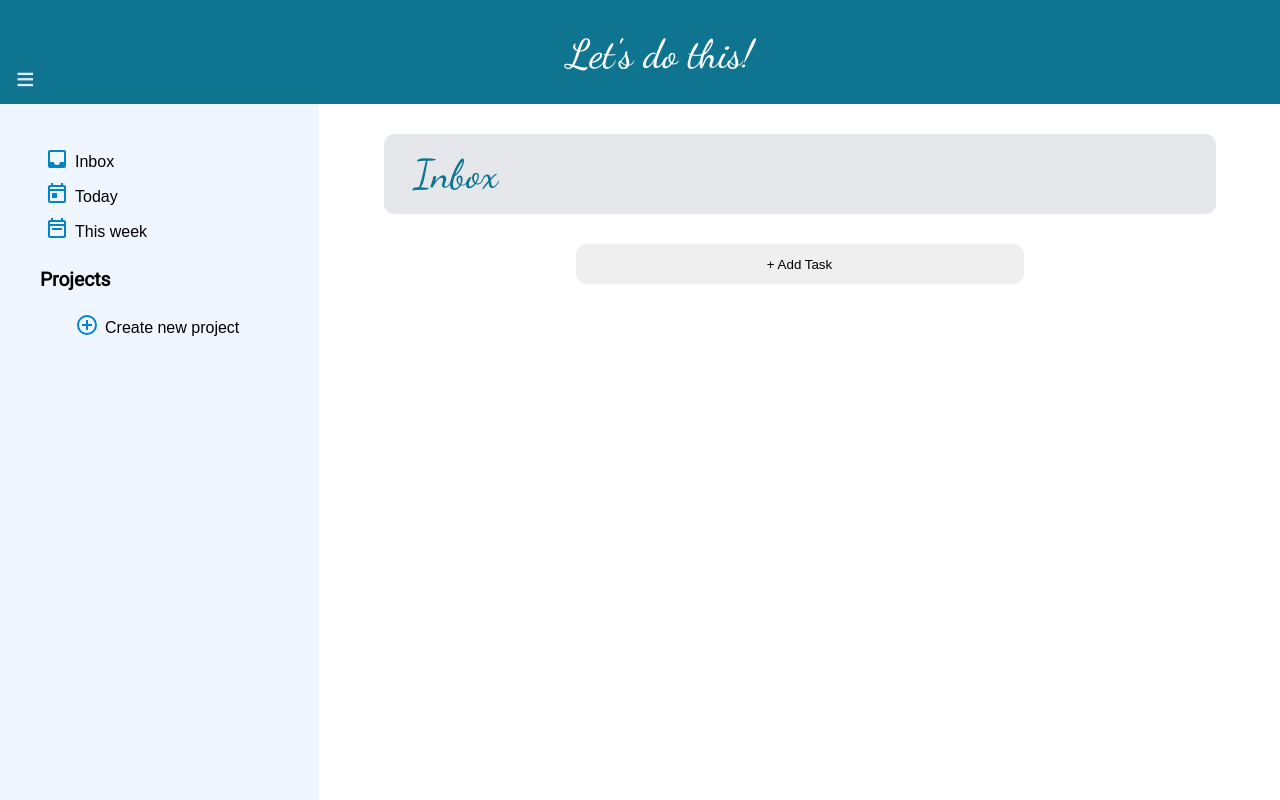
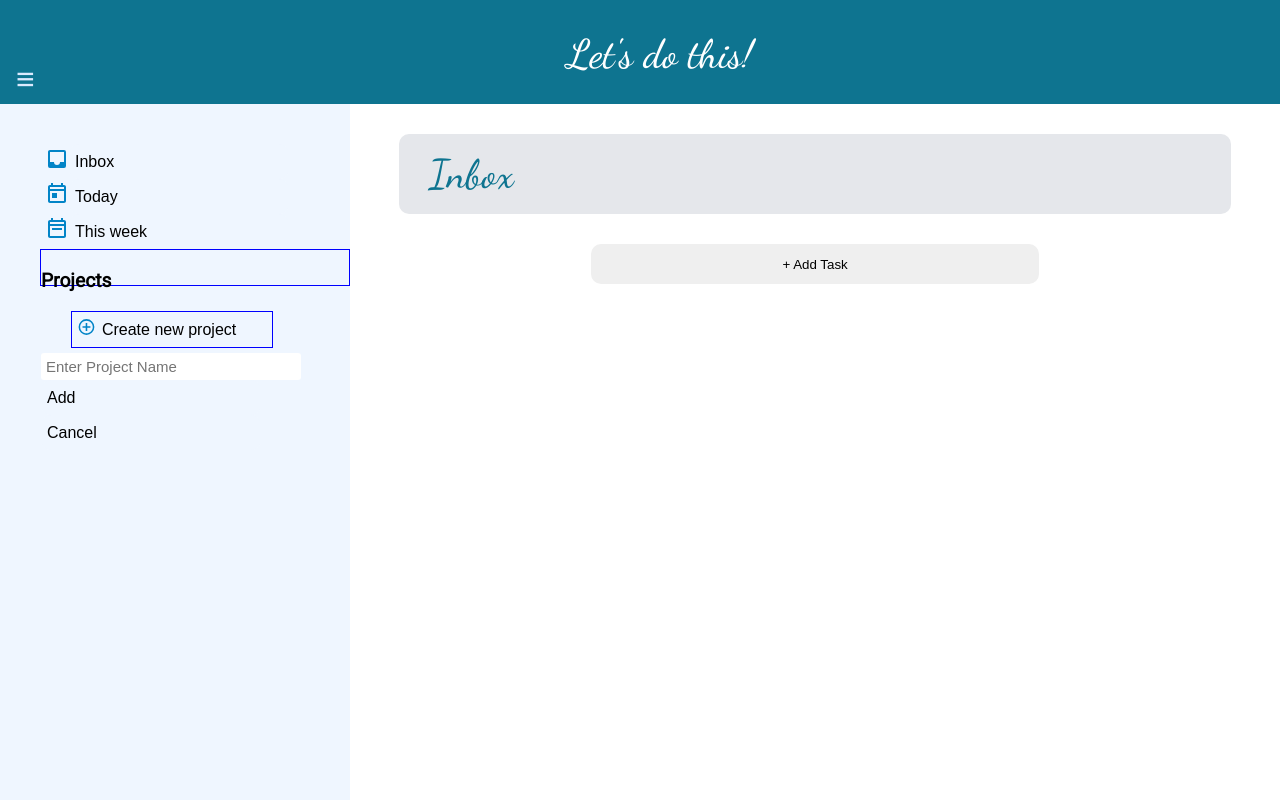
Before and after one commit to DianaPalafox/todo-list, a website built with webpack: page dist/index.html in a window 1280 px wide. Both pictures are taken after a click on the button "Create new project". Built offline with nearby package versions, Linux system fonts and the light colour scheme.

Commit message:
Create a function that appends a form that ask for the name of new project

```diff
--- a/src/form.js
+++ b/src/form.js
@@ -114,6 +114,46 @@ function addForm() {
     main.appendChild(form)
 }
 
+function projectForm() {
+    const projectDiv = document.querySelector('.projects')
+    const projectForm = document.createElement('form')
+    projectForm.setAttribute('id', 'formProject')
+
+    const nameProject = document.createElement('div')
+    nameProject.classList.add('name-project')
+
+    const nameProjectLabel= document.createElement('label')
+    nameProjectLabel.htmlFor = 'name'
+
+    const nameProjectInput = document.createElement("input")
+    nameProjectInput.setAttribute("type", "text");
+    nameProjectInput.setAttribute("name", "name");
+    nameProjectInput.setAttribute("id", "name");
+    nameProjectInput.setAttribute("placeholder", "Enter Project Name")
+
+    const projectFormDiv = document.createElement('div')
+    projectFormDiv.classList.add('project-form-button')
+
+    const addButton = document.createElement('button')
+    addButton.classList.add('add-button')
+    addButton.textContent = 'Add'
+
+    const cancelButton = document.createElement('button')
+    cancelButton.classList.add('cancel-button')
+    cancelButton.textContent = 'Cancel'
+
+    projectFormDiv.appendChild(addButton)
+    projectFormDiv.appendChild(cancelButton)
+
+    nameProject.appendChild(nameProjectLabel)
+    nameProject.appendChild(nameProjectInput)
+    nameProject.appendChild(projectFormDiv)
+
+    projectForm.appendChild(nameProject)
+    projectDiv.appendChild(projectForm)
+}
+
+
 export default function addFormButton() {
     const addTask = document.querySelector('.add-task')
     addTask.addEventListener('click', function(e) {
@@ -121,3 +161,13 @@ export default function addFormButton() {
         addForm();
     })
 }
+
+function projectButton() {
+    const project = document.querySelector('#project')
+    project.addEventListener('click', () => {
+        projectForm();
+
+    });
+}
+
+export {projectButton}
--- a/src/index.js
+++ b/src/index.js
@@ -4,6 +4,7 @@ import { appendTitle } from "./append-title";
 import changeTitle from "./append-title";
 import { addTaskButton } from "./initial-page"
 import addFormButton from "./form"
+import {projectButton} from "./form"
 
 
 initialPage();
@@ -12,3 +13,4 @@ sidebarButton();
 addTaskButton();
 changeTitle();
 addFormButton();
+projectButton();
--- a/src/style.css
+++ b/src/style.css
@@ -96,13 +96,16 @@
 }
 
 .projects {
+    border: 1px solid blue;
     display: flex;
     flex-direction: column;
 }
 
 .add-project {
+    border: 1px solid blue;
     margin-left: 30px;
     display: flex;
+    width: 200px;
 }
 
 .add-project:hover {
```
Also changed, not shown: dist/main.js.
